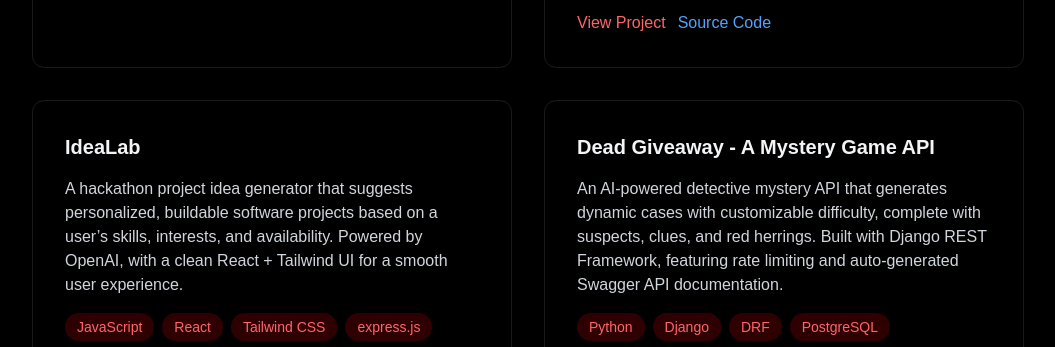
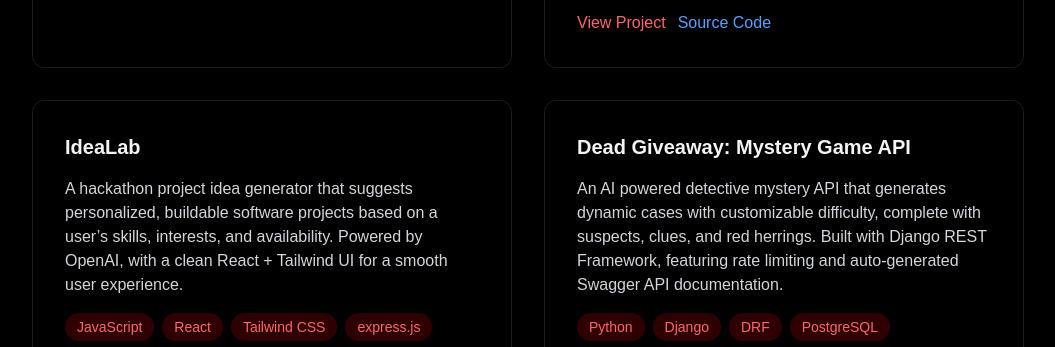
Before and after one commit to cyberdeeb/portfolio, a React (Vite) app: page / in a window 1280 px wide. Shown: the part 2920-3267 px from the top of the page, without its empty margins (112-1167 px from the left). Built offline with nearby package versions, Linux system fonts and the light colour scheme; no server answers.

Commit message:
Refactor project title and description for "Dead Giveaway" to improve clarity and consistency

```diff
--- a/src/components/sections/Projects.jsx
+++ b/src/components/sections/Projects.jsx
@@ -144,10 +144,10 @@ export const Projects = () => {
             </div>
             <div className="rounded-xl p-8 border border-white/10 hover:-translate-y-1 hover:shadow-[0_0_0.5rem_0_rgba(255,0,0,0.5)] transition-all flex flex-col gap-4">
               <h3 className="text-xl font-bold">
-                Dead Giveaway - A Mystery Game API
+                Dead Giveaway: Mystery Game API
               </h3>
               <p className="text-gray-300">
-                An AI-powered detective mystery API that generates dynamic cases
+                An AI powered detective mystery API that generates dynamic cases
                 with customizable difficulty, complete with suspects, clues, and
                 red herrings. Built with Django REST Framework, featuring rate
                 limiting and auto-generated Swagger API documentation.
```
